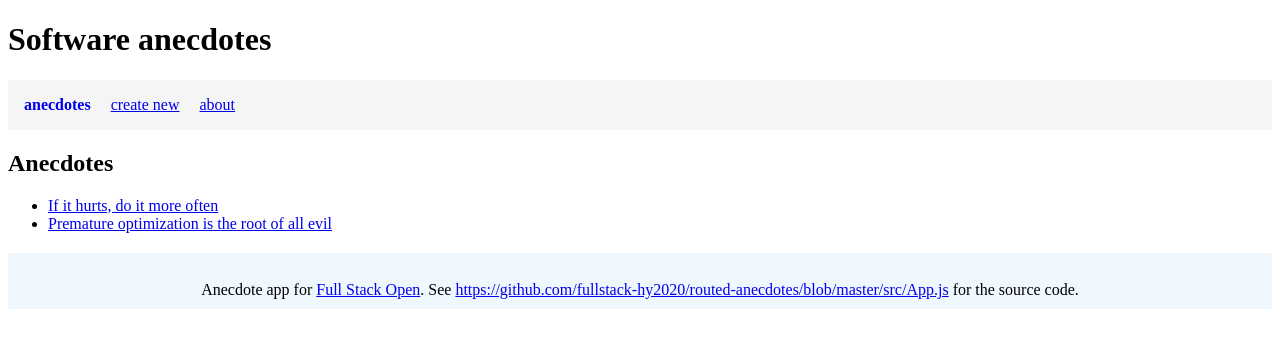
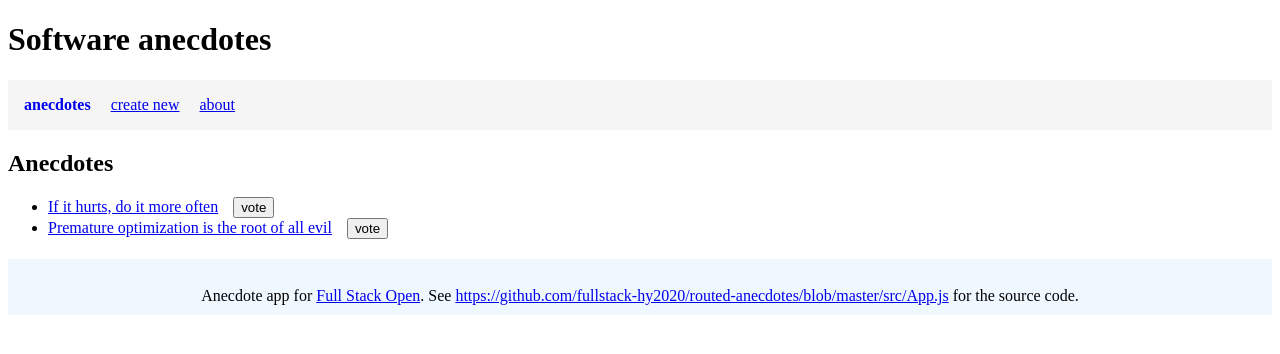
Before and after one commit to Yaro101/FSO_Osaan_7, a React (Vite) app: page / in a window 1280 px wide. Shown: the top 354 px of the page. Built offline with nearby package versions, Linux system fonts and the light colour scheme.

Commit message:
added vote button and function and prop validation

```diff
--- a/src/components/AnecdoteList.jsx
+++ b/src/components/AnecdoteList.jsx
@@ -1,13 +1,25 @@
-import PropTypes from 'prop-types'
-import { Link } from 'react-router-dom';
+import PropTypes from "prop-types";
+import { Link } from "react-router-dom";
 
-export const AnecdoteList = ({ anecdotes }) => {
+export const AnecdoteList = ({ anecdotes, vote }) => {
+  const voteBtnStyle = {
+    marginLeft: 15,
+  };
   return (
     <div>
       <h2>Anecdotes</h2>
       <ul>
         {anecdotes.map((anecdote) => (
-          <li key={anecdote.id}><Link to={`/anecdotes/${anecdote.id}`}>{anecdote.content}</Link></li>
+          <li key={anecdote.id}>
+            <Link to={`/anecdotes/${anecdote.id}`}>{anecdote.content}</Link>
+            <button
+              className="vote-btn"
+              style={voteBtnStyle}
+              onClick={() => vote(anecdote.id)}
+            >
+              vote
+            </button>
+          </li>
         ))}
       </ul>
     </div>
@@ -23,5 +35,6 @@ AnecdoteList.propTypes = {
       info: PropTypes.string,
       votes: PropTypes.number,
     })
-    ).isRequired
-}
+  ).isRequired,
+  vote: PropTypes.func.isRequired,
+};
```
Lines whose indentation alone changed are shown as unchanged.
